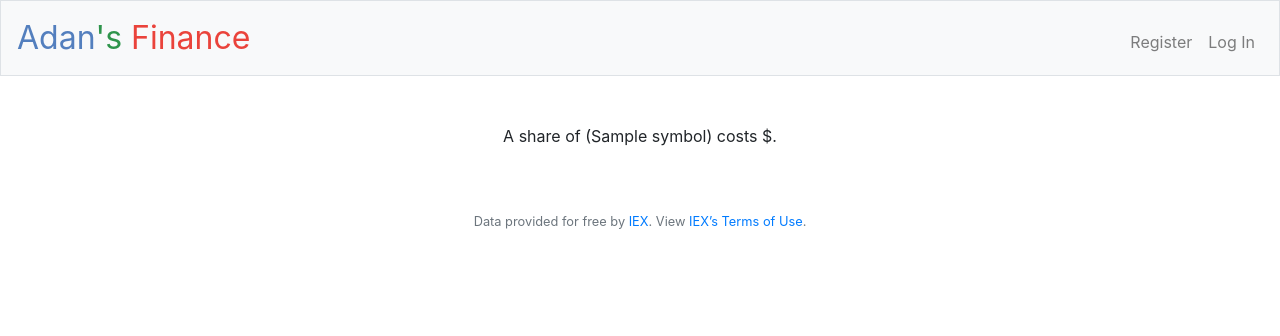
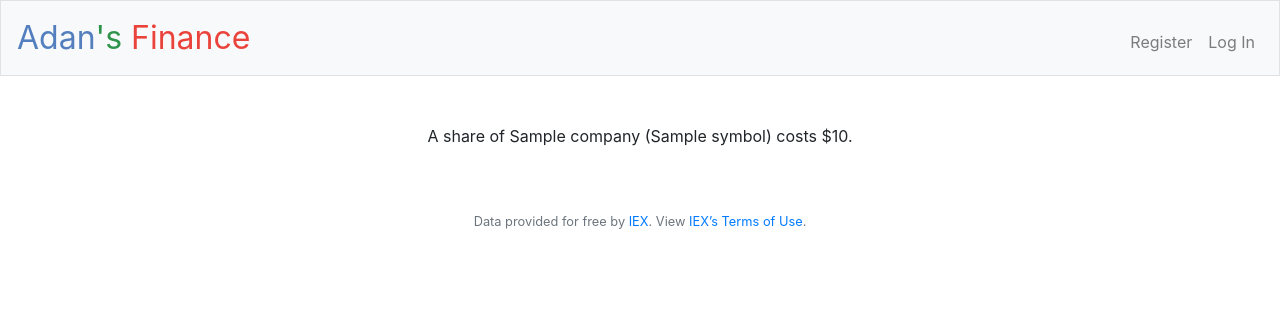
Before and after one commit to adanngrha/Finance, a Flask app: template templates/quoted.html in a window 1280 px wide. Shown: the top 336 px of the page. Run offline with Flask 2, Linux system fonts and the light colour scheme; the template is opened without the code that fills it: most values are stand-ins (such as "Sample title", 1, 10 or a date in 2020); some libraries are stand-ins or nearby versions.

Commit message:
completed buy function

```diff
--- a/app.py
+++ b/app.py
@@ -1,4 +1,6 @@
+from datetime import datetime
 import os
+import re
 
 from cs50 import SQL
 from flask import Flask, flash, redirect, render_template, request, session
@@ -139,14 +141,21 @@ def quote():
     """Get stock quote."""
     if request.method == "POST":
 
-        symbol = request.form.get("symbol")
+        # Ensure symbol was submitted
+        if not request.form.get("symbol"):
+            return apology("Symbol required", 403)
 
-        lookup(symbol)
+        # This is dictionary
+        company = lookup(request.form.get("symbol"))
 
-        return render_template("quoted.html")
+        # Handle if stocks doesn't exists
+        if company == None:
+            return apology("Stocks doesn't exists", 403)
 
+        return render_template("quoted.html", company=company)
+
+    # User reached route via GET (as by clicking a link or via redirect)
     else:
-        # User reached route via GET (as by clicking a link or via redirect)
         return render_template("quote.html")
 
 
@@ -155,8 +164,58 @@ def quote():
 def buy():
     """Buy shares of stock"""
     if request.method == "POST":
-        redirect("/")
 
+        # Get user_id
+        user_id = session.get("user_id")
+
+        symbol = request.form.get("symbol")
+        shares = request.form.get("shares")
+        shares = int(shares)
+
+        # Ensure symbol was submitted
+        if not symbol:
+            return apology("Symbol required", 403)
+
+        # Ensure shares was positive integer
+        if not shares > 0:
+            return apology("Shares must positive integer", 403)
+
+        # This is dictionary
+        company = lookup(symbol)
+
+        # Ensure stocks exists
+        if company == None:
+            return apology("Stocks doesn't exists", 403)
+
+        # Ensure shares was submitted
+        elif not shares:
+            return apology("Shares required", 403)
+
+        # Times stocks price with shares
+        price = company["price"] * shares
+
+        # Get user cash
+        cash = db.execute("SELECT cash FROM users WHERE id = ?", user_id)
+        cash = cash[0]["cash"]
+        cash = float(cash)
+
+        # Ensure user cash is enough
+        if cash < price:
+            return apology("User cash is not enough to buy", 403)
+
+        # Transaction datetime
+        now = datetime.now().strftime("%Y-%m-%d %H:%M:%S")
+
+        # Store transactions to database
+        db.execute("INSERT INTO transactions(user_id, transaction_type, symbol, company_name, shares, price, transacted) VALUES(?, ?, ?, ?, ?, ?, ?)", user_id, "buy", company["symbol"], company["name"], shares, price, now)
+
+        # Update user cash
+        db.execute("UPDATE users SET cash = ? WHERE id = ?", cash - price, user_id)
+
+        # Redirect user to homepage
+        return redirect("/")
+
+    # User reached route via GET (as by clicking a link or via redirect)
     else:
         return render_template("buy.html")
 
--- a/static/styles.css
+++ b/static/styles.css
@@ -38,6 +38,8 @@ main
 
     /* Center contents */
     text-align: center;
+
+    width: 100%;
 }
 
 main img
--- a/templates/buy.html
+++ b/templates/buy.html
@@ -10,7 +10,7 @@
             <input class="form-control" type="text" name="symbol" autofocus autocomplete="off" placeholder="Symbol">
         </div>
         <div class="form-group">
-            <input class="form-control" name="Shares" autocomplete="off" type="text" placeholder="Shares">
+            <input class="form-control" name="shares" autocomplete="off" type="number" placeholder="Shares">
         </div>
         <button class="btn btn-primary" type="submit">Buy</button>
     </form>
--- a/templates/quoted.html
+++ b/templates/quoted.html
@@ -5,5 +5,9 @@
 {% endblock %}
 
 {% block main %}
-    <p>A share of ({{symbol}}) costs $.</p>
+
+        <p>
+            A share of {{ company["name"] }} ({{ company["symbol"] }}) costs ${{ company["price"] }}.
+        </p>
+
 {% endblock %}
```
Also changed, not shown: finance.db.
